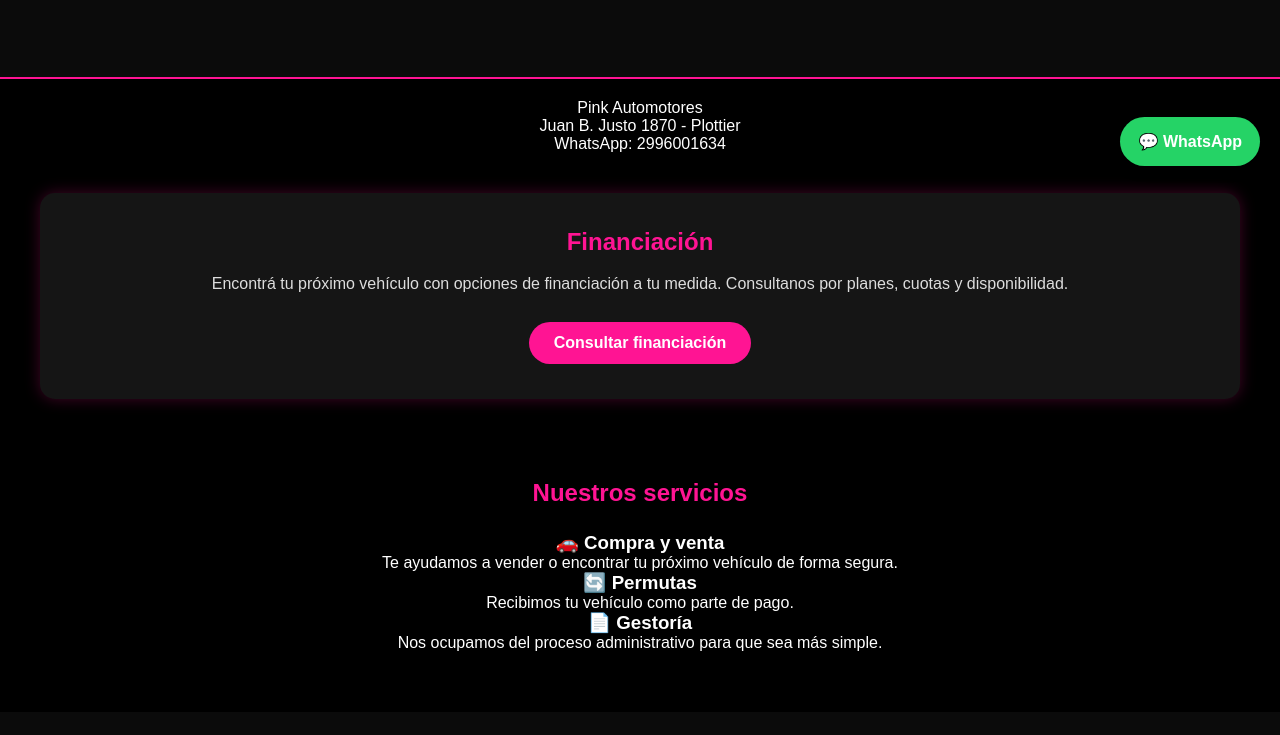
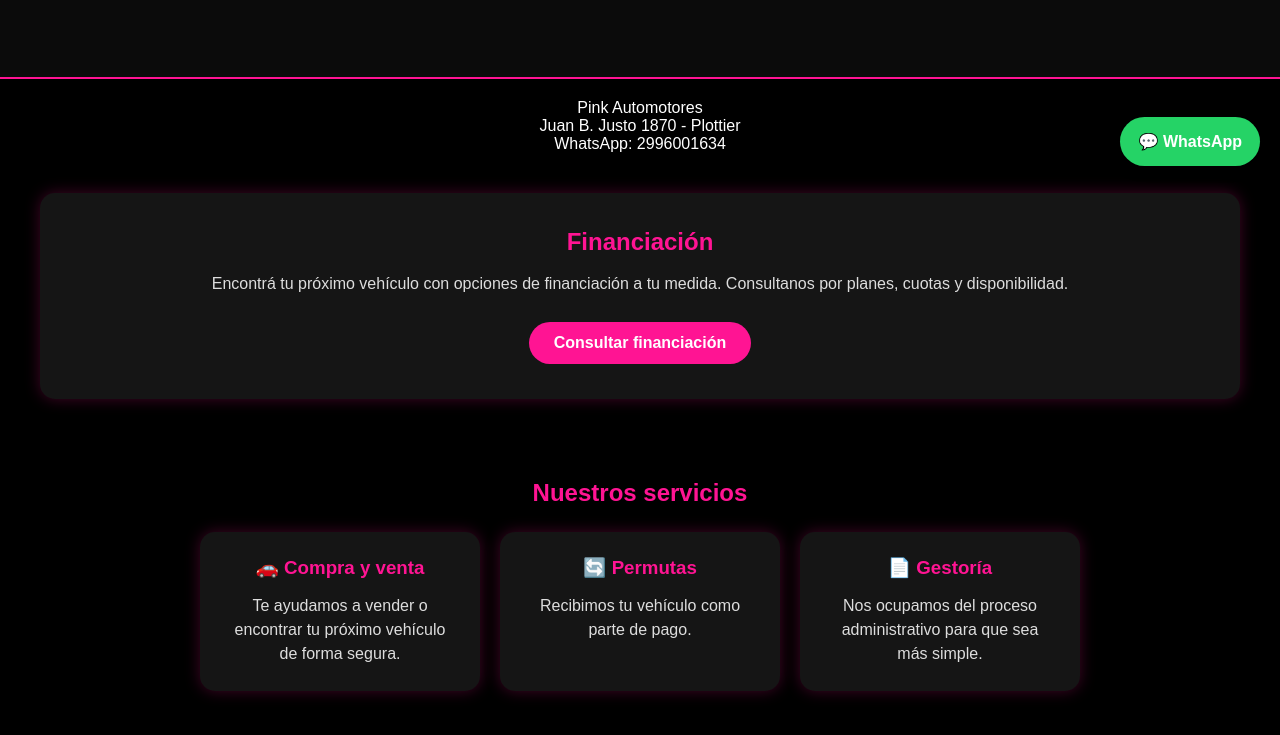
Before and after one commit to mminteguia90-boop/pink-automotores, a plain HTML site: page index.html in a window 1280 px wide. Shown: the part 614-1349 px from the top of the page. Before the commit the page ends 1326 px from the top, so only its background shows below. Drawn offline with Linux system fonts and the light colour scheme.

Commit message:
Update styles.css

```diff
--- a/css/styles.css
+++ b/css/styles.css
@@ -192,3 +192,32 @@
     background: white;
     color: #ff1493;
 }
+.servicios {
+    padding: 40px 20px;
+    text-align: center;
+}
+
+.lista-servicios {
+    display: flex;
+    justify-content: center;
+    flex-wrap: wrap;
+    gap: 20px;
+}
+
+.lista-servicios div {
+    background: #151515;
+    width: 280px;
+    padding: 25px;
+    border-radius: 15px;
+    box-shadow: 0 0 15px rgba(255,20,147,0.25);
+}
+
+.lista-servicios h3 {
+    color: #ff1493;
+    margin-bottom: 15px;
+}
+
+.lista-servicios p {
+    color: #ddd;
+    line-height: 1.5;
+}
```
